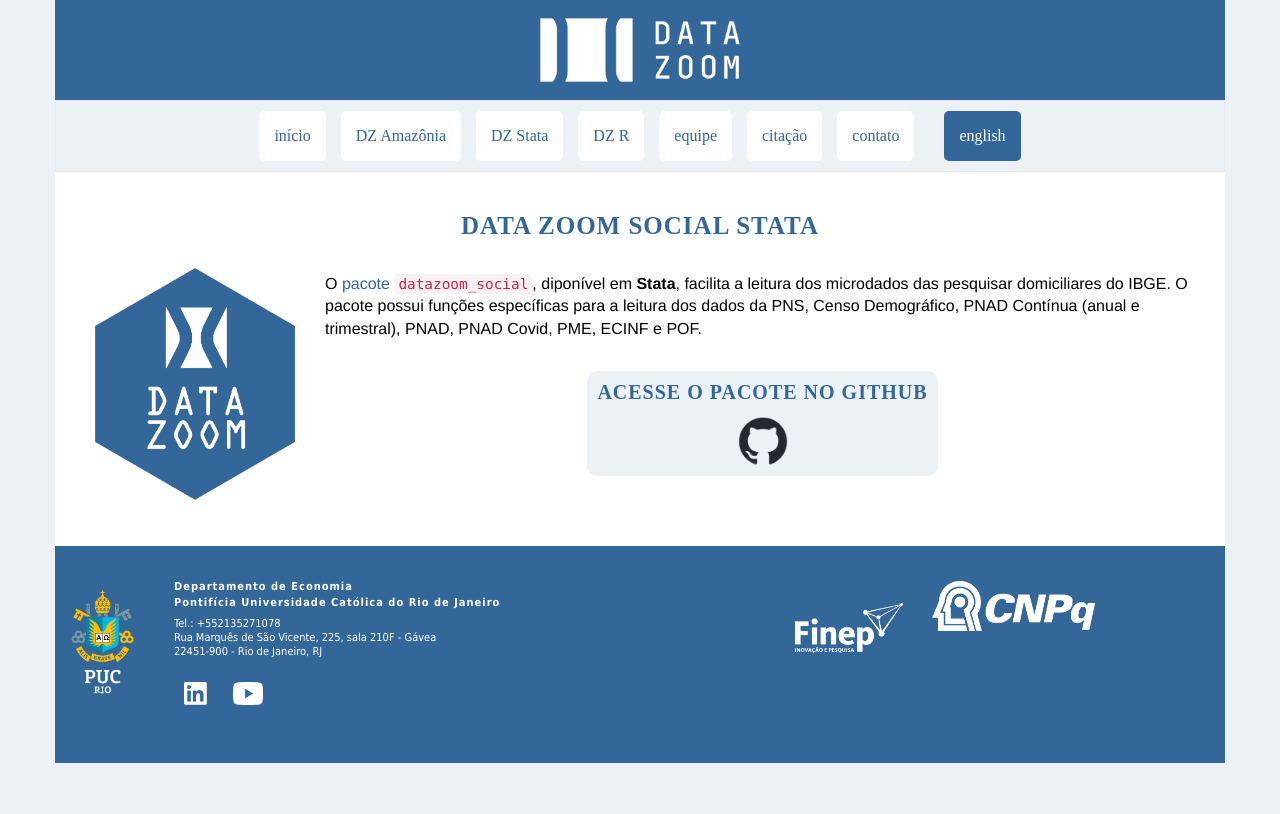
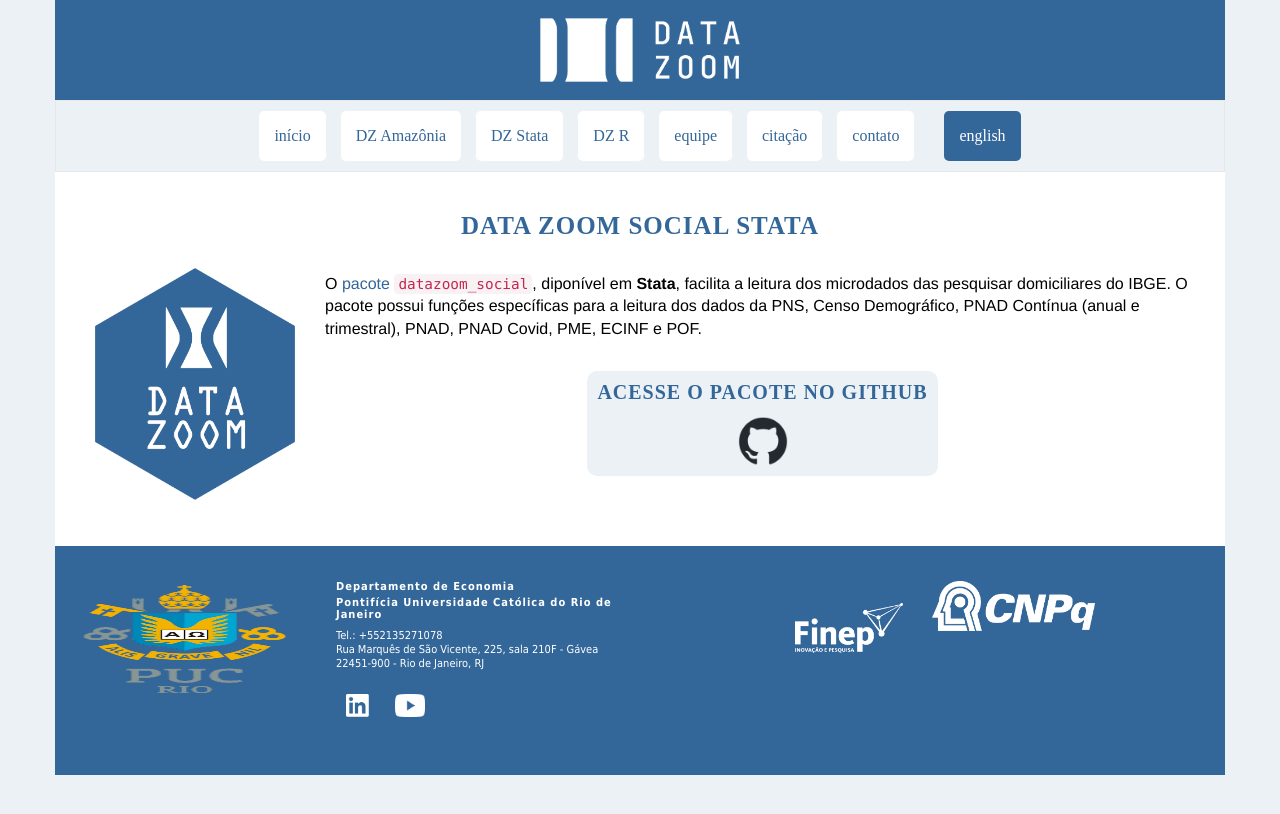
Before and after one commit to datazoompuc/datazoompuc.github.io, a Jekyll site: the page built from pt/dz_stata.md, in a window 1280 px wide. Shown: the top 814 px of the page. Built offline with Jekyll 4.4.1, drawn with Linux system fonts in a browser that asks for light colours; nearby versions of some CDN libraries; some web fonts are replaced.

Commit message:
Troquei o brasão da puc para melhorar a qualidade

```diff
--- a/_includes/footer.html
+++ b/_includes/footer.html
@@ -5,8 +5,8 @@
       <div class="txt" style="display:flex; gap:12px; align-items:flex-start;">
         <a href="http://www.puc-rio.br">
           <img alt="PUC"
-               src="{{ '/assets/img/Brasao_PUC_2023.png' | relative_url }}"
-               width="67" height="140" style="display:block;">
+               src="{{ '/assets/img/logo_puc.png' | relative_url }}"
+               width="229" height="140" style="display:block;">
         </a>
 
         <div class="footer-txt">
```
